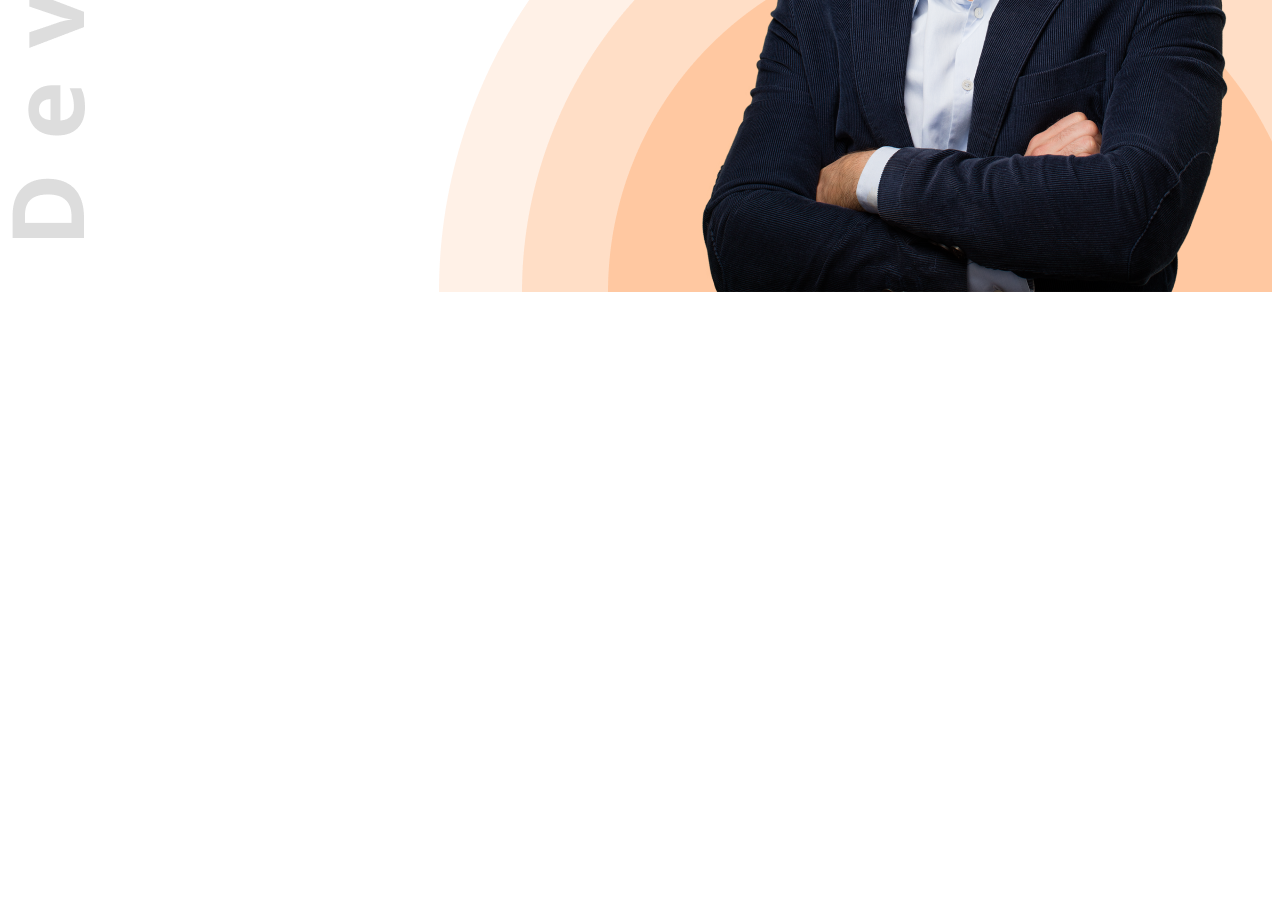
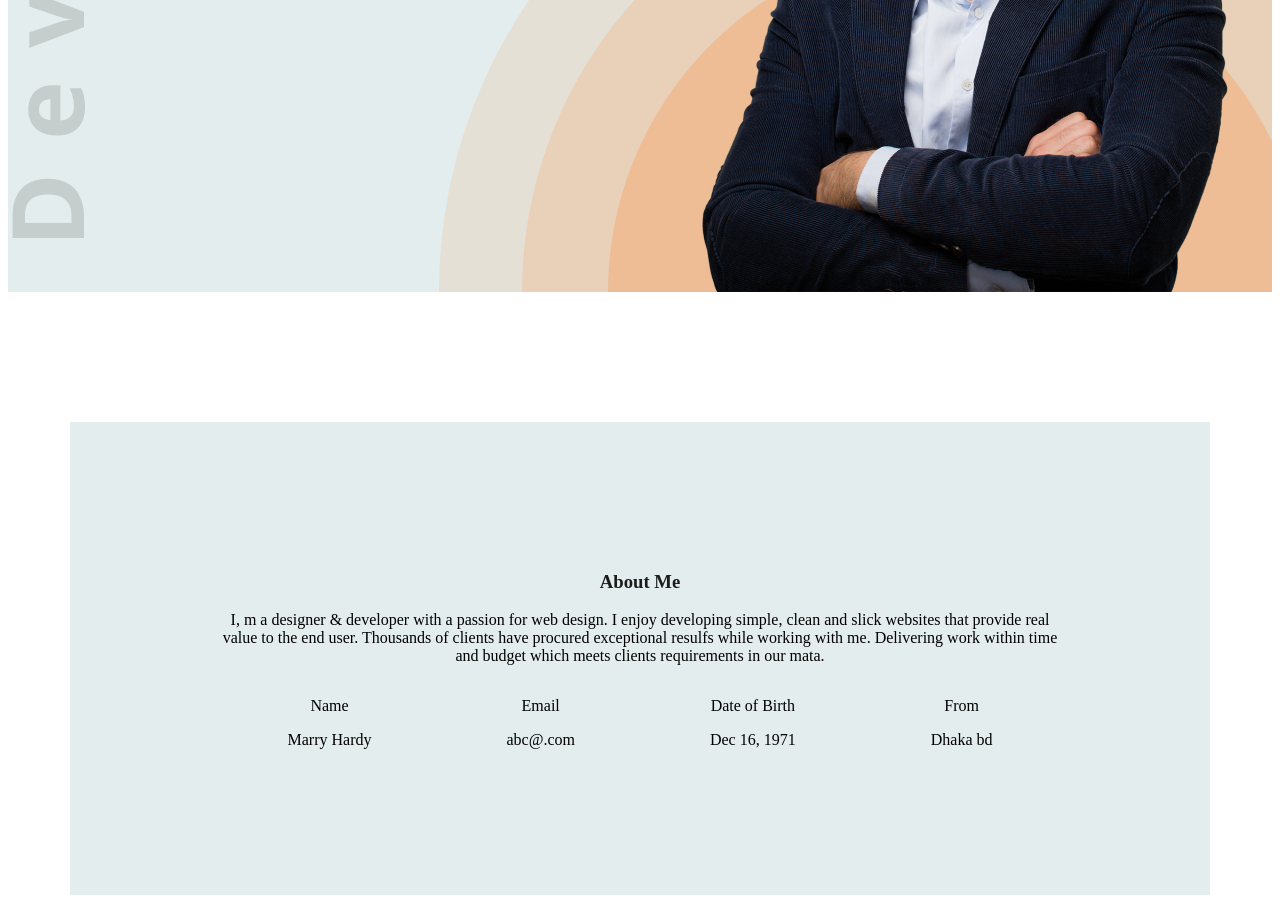
Before and after one commit to SanjidaMostakPrena/Web-dev-protfolio, a plain HTML site: page index.html in a window 1280 px wide. Shown: the part 575-1478 px from the top of the page. Before the commit the page ends 875 px from the top, so only its background shows below. Drawn offline with Linux system fonts and the light colour scheme.

Commit message:
added the protfolio

```diff
--- a/index.html
+++ b/index.html
@@ -11,7 +11,7 @@
     <link rel="stylesheet" href="style/protfolio.css">
 </head>
 <body>
-    <header class="header">
+    <header class="header secondary-bg">
         <nav>
 
             <h3 class="nav-title">Ma<span class="text-primary">r</span>y</h3>
@@ -39,6 +39,29 @@
 
     </header>
     <main>
+        <section class="about secondary-bg ">
+            <h3 class="section-title">About Me</h3>
+            <p class="section-desc">I, m a designer & developer with a passion for web design. I enjoy developing simple, clean and slick websites that provide real value to the end user. Thousands of clients have procured exceptional resulfs while working with me. Delivering work within time and budget which meets clients requirements in our mata.</p>
+            <div class="about-items">
+            <div class="about-item">
+                <p class="item-title">Name</p>
+                <p class="item-description">Marry Hardy</p>
+            </div>
+            <div class="about-item">
+                <p class="item-title">Email</p>
+                <p class="item-description">abc@.com</p>
+            </div>
+            <div class="about-item">
+                <p class="item-title">Date of Birth</p>
+                <p class="item-description">Dec 16, 1971</p>
+            </div>
+            <div class="about-item">
+                <p class="item-title">From</p>
+                <p class="item-description">Dhaka bd</p>
+            </div>
+
+        </section>
+
 
     </main>
 </body>
--- a/style/protfolio.css
+++ b/style/protfolio.css
@@ -9,20 +9,33 @@
 }
 
 /* shared style*/
+.secondary-bg{
+    background-color: rgb(227, 237, 237) ;
+}
 .text-primary{
-    color: coral;
+    color: rgb(135, 234, 236);
 }
 .dark-2{
     color: #1d1c1c;
 }
 .btn-primary{
     background-color:coral;
-    font-weight: bold;
+    font-weight:  bold;
     font-size: 20px;
-    color: aliceblue;
+    color: rgb(221, 224, 226);
     border: none;
     padding: 18px 35px;
     border-radius: 5px;
+}
+.section-title{
+    front size: 35;
+    front weight:bold;
+    color: #1d1c1c ;
+
+}
+.section-description{
+    front size: 18px;
+    color: aliceblue;
 }
 
 /* header*/
@@ -74,9 +87,29 @@ nav li a {
     front width: 600px;
 }
 .banner-title{
-    front width: bold;
+    front width:  bold;
     front size: 85px;
 }
 .banner-profile-pic{
     width: 580;
 }
+ /* about style*/
+ main{
+ max-width: 1140px;
+ margin: 0 auto;
+}
+
+/* about style*/
+.about{
+boder-radius: 10px;
+padding:130px 150px;
+text-align: center;
+margin-top: 130px;
+}
+.about-items{
+    display: flex;
+    justify-content: space-around;
+}
+.item-description{
+    front font-weight:600 ;
+}
```
